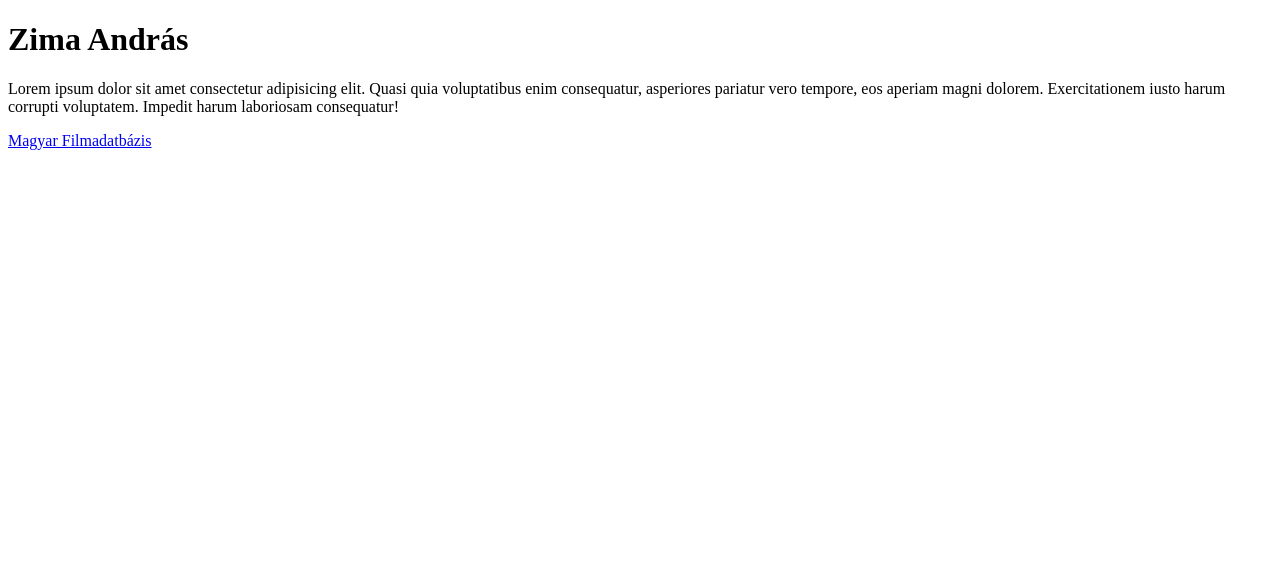
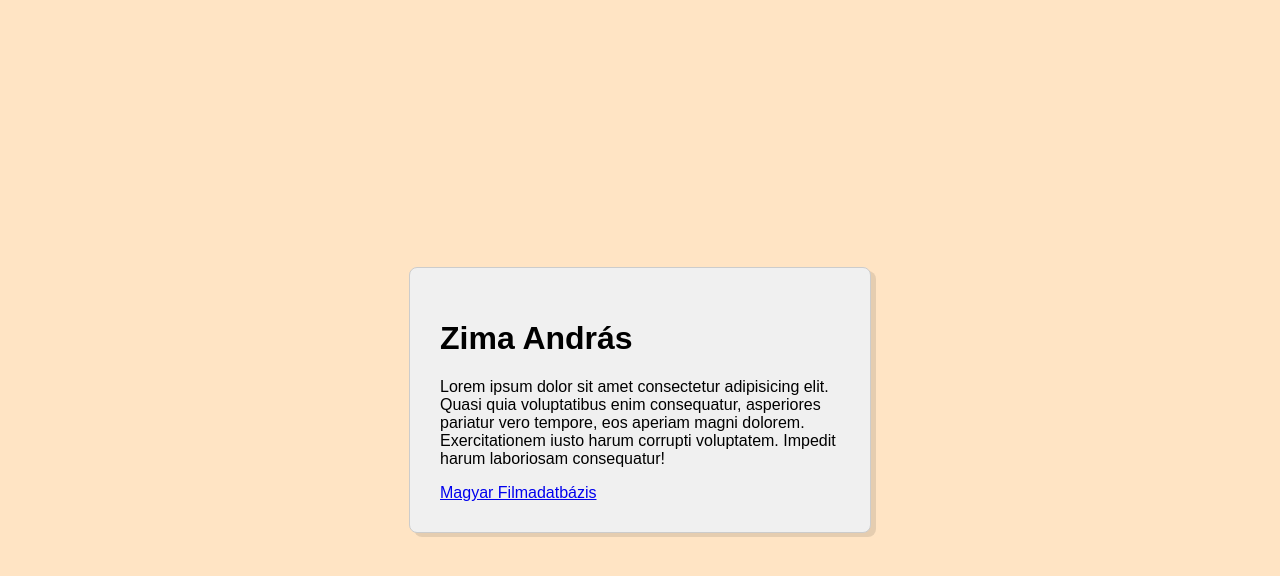
Before and after one commit to azima77/projekt2, a plain HTML site: page index.html in a window 1280 px wide. Drawn offline with Linux system fonts and the light colour scheme.

Commit message:
Stílus kész

```diff
--- a/index.html
+++ b/index.html
@@ -4,10 +4,13 @@
     <meta charset="UTF-8">
     <meta name="viewport" content="width=device-width, initial-scale=1.0">
     <title>Digitális Névjegykártya</title>
+    <link rel="stylesheet" href="style.css">
 </head>
 <body>
-    <h1>Zima András</h1>
-    <p>Lorem ipsum dolor sit amet consectetur adipisicing elit. Quasi quia voluptatibus enim consequatur, asperiores pariatur vero tempore, eos aperiam magni dolorem. Exercitationem iusto harum corrupti voluptatem. Impedit harum laboriosam consequatur!</p>
-    <a href="https://www.mafab.hu/">Magyar Filmadatbázis</a>
+    <div class="card">
+        <h1>Zima András</h1>
+        <p>Lorem ipsum dolor sit amet consectetur adipisicing elit. Quasi quia voluptatibus enim consequatur, asperiores pariatur vero tempore, eos aperiam magni dolorem. Exercitationem iusto harum corrupti voluptatem. Impedit harum laboriosam consequatur!</p>
+        <a href="https://www.mafab.hu/">Magyar Filmadatbázis</a>
+    </div>
 </body>
 </html>
--- /dev/null
+++ b/style.css
@@ -0,0 +1,17 @@
+body {
+    background-color: bisque;
+    font-family: sans-serif;
+    justify-content: center;
+    align-items: center;
+    min-height: 100vh;
+    margin: 0;
+    display: flex;
+}
+.card {
+    width: 400px;
+    padding: 30px;
+    background-color: #f0f0f0;
+    border: 1px solid #ccc;
+    border-radius: 8px;
+    box-shadow: 5px 4px rgba(0, 0, 0, 0.1);
+}
```
